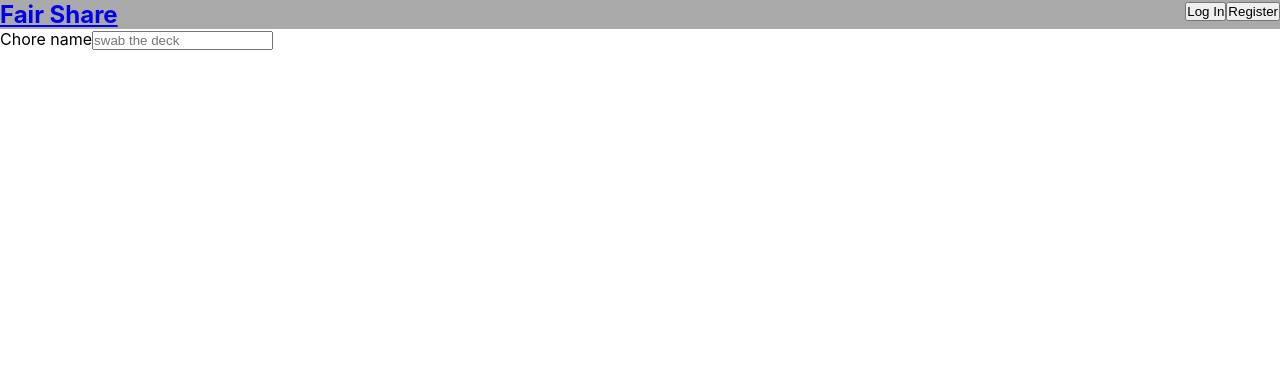
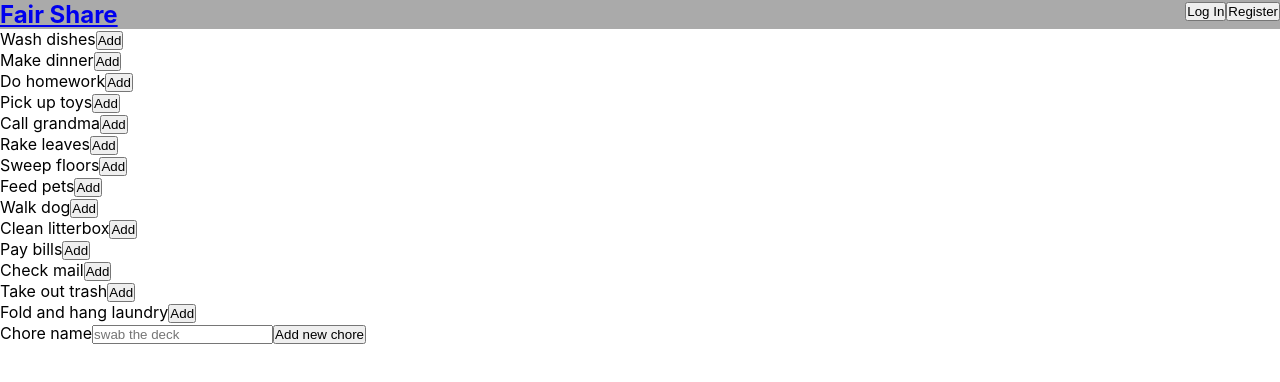
Before and after one commit to KevinPMoore/Fair-Share-Client, a React (Create React App) app: page /addchore in a window 1280 px wide. Shown: the top 382 px of the page. Built offline with nearby package versions, Linux system fonts and the light colour scheme.

Commit message:
structure for add form

```diff
--- a/src/App.js
+++ b/src/App.js
@@ -124,7 +124,7 @@ export default class App extends React.Component {
             <Route
               exact
               path={'/manage'}
-              render={(props) => <Manage {...props} chores={this.state.chores} users={this.state.users} updateChores={this.updateChores} currentHousehold={this.state.currentHousehold}/>}
+              render={(props) => <Manage {...props} chores={this.state.chores} users={this.state.users} updateChores={this.updateChores} updateUsers={this.updateUsers} currentHousehold={this.state.currentHousehold}/>}
             />
 
             <Route
--- a/src/components/AddChore/AddChore.js
+++ b/src/components/AddChore/AddChore.js
@@ -1,13 +1,57 @@
 import React from 'react';
+import Store from '../../store';
 import { Link } from 'react-router-dom';
 import './AddChore.css';
 
 export default class AddChore extends React.Component {
+    state = {
+        baseChores: [],
+        baseUsers: []
+    };
+
+    renderAllChores = (chores) => {
+        let choresList = chores.map(chore =>
+            <li
+                className='choreitem'
+                key={chores.indexOf(chore)}
+                id={chores.indexOf(chore)}
+            >
+                {chore}
+                <button
+                    className='addchorebutton'
+                >
+                    Add
+                </button>
+            </li>
+        );
+        return(
+            <ul
+                className='choreslist'
+            >
+                {choresList}
+            </ul>
+        )
+    };
 
     //use props passed by app
 
+    componentDidMount() {
+        this.setState({
+            baseChores: Store.storedChores,
+            baseUsers: Store.storedUsers
+        });
+    };
+
     render() {
         return(
+            <div
+                className='addchore'
+            >
+                <div
+                    className='basechorelist'
+                >
+                    {this.renderAllChores(this.state.baseChores)}
+                </div>
                 <form
                     className='addchoreform'
                 >
@@ -22,7 +66,14 @@ export default class AddChore extends React.Component {
                     required
                     >
                     </input>
+                    <button
+                        className='newchorebutton'
+                        type='submit'
+                    >
+                        Add new chore
+                    </button>
             </form>
+            </div>
         )
     };
 };
--- a/src/components/Manage/Manage.js
+++ b/src/components/Manage/Manage.js
@@ -6,7 +6,18 @@ export default class Manage extends React.Component {
 
     //use props passed from app
 
-    //remove user button doesnt do anything yet
+    removeUser = (ev) => {
+        let idToRemove = parseInt(ev.target.id);
+        let newUsers = this.props.users.filter(user => user.id !==idToRemove);
+        this.props.updateUsers(newUsers);
+    };
+
+    removeChore = (ev) => {
+        let idToRemove = parseInt(ev.target.id);
+        let newChores = this.props.chores.filter(chore => this.props.chores.indexOf(chore) !== idToRemove);
+        this.props.updateChores(newChores);
+    }
+
     renderUsers = (users) => {
         let usersToRender = users.map(user =>
                 <li
@@ -14,18 +25,24 @@ export default class Manage extends React.Component {
                    id={user.id}
                    className='manageuser'
                 >
-                    <p className='manageusername'>
+                    <p
+                        className='manageusername'
+                    >
                         {user.username}
                     </p>
                     <button
                         className='manageuserbutton'
+                        id={user.id}
+                        onClick={this.removeUser}
                     >
                         Remove User
                     </button>
                 </li>
         );
         return(
-            <ul className='manageuserlist'>
+            <ul
+                className='manageuserlist'
+            >
                 {usersToRender}
             </ul>
         );
@@ -38,18 +55,24 @@ export default class Manage extends React.Component {
                 id={chores.indexOf(chore)}
                 className='managechore'
             >
-                <p className='managechorename'>
+                <p
+                    className='managechorename'
+                >
                     {chore}
                 </p>
                 <button
+                    id={chores.indexOf(chore)}
                     className='managechorebutton'
+                    onClick={this.removeChore}
                 >
                     Remove Chore
                 </button>
             </li>
         );
         return(
-            <ul className='managechorelist'>
+            <ul
+                className='managechorelist'
+            >
                 {choresToRender}
             </ul>
         );
@@ -57,20 +80,26 @@ export default class Manage extends React.Component {
 
     render() {
         return(
-            <div className='manage'>
+            <div
+                className='manage'
+            >
                 <h2>
                    {this.props.currentHousehold}
                 </h2>
                 <h3>
                     #1234
                 </h3>
-                <div className='manageusers'>
+                <div
+                    className='manageusers'
+                >
                     <span>
                         Users
                     </span>
                     {this.renderUsers(this.props.users)}
                 </div>
-                <div className='managechores'>
+                <div
+                    className='managechores'
+                >
                     <span>
                         Chores
                     </span>
```
Lines whose indentation alone changed are shown as unchanged.
